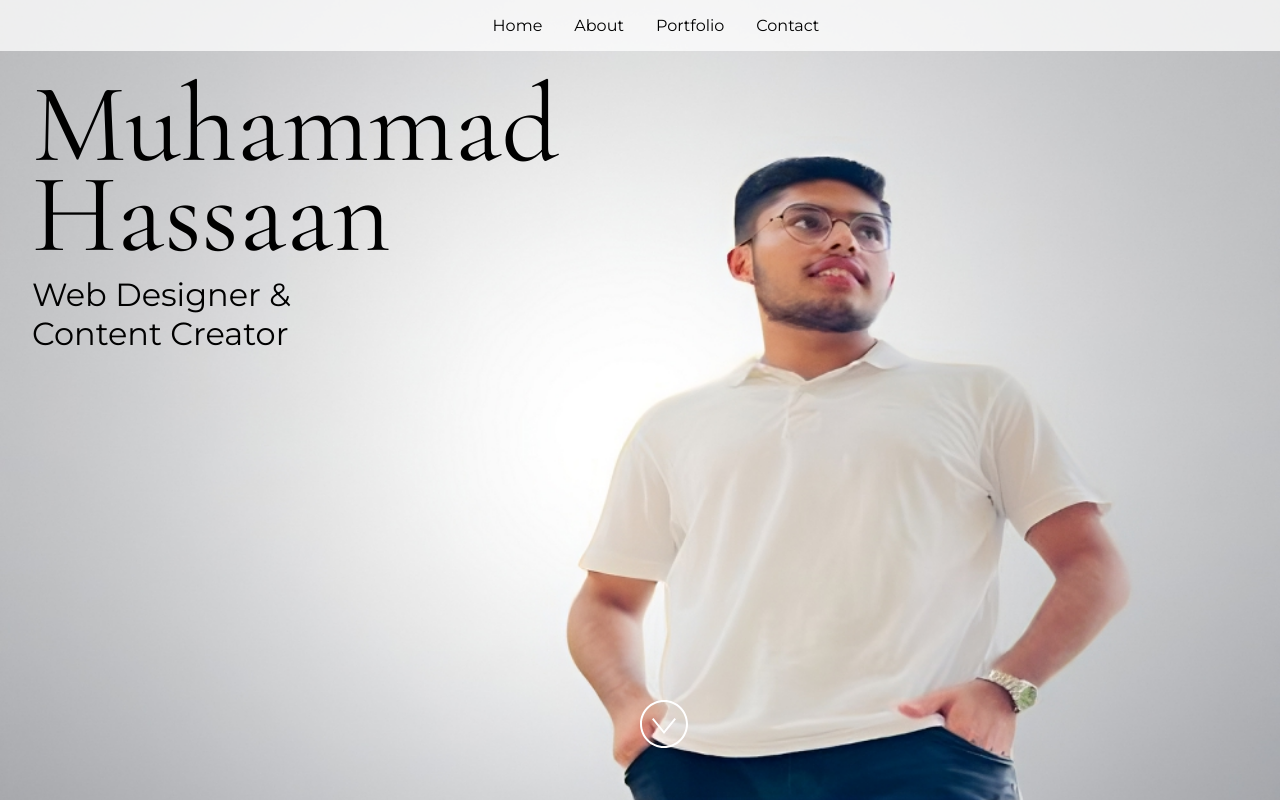
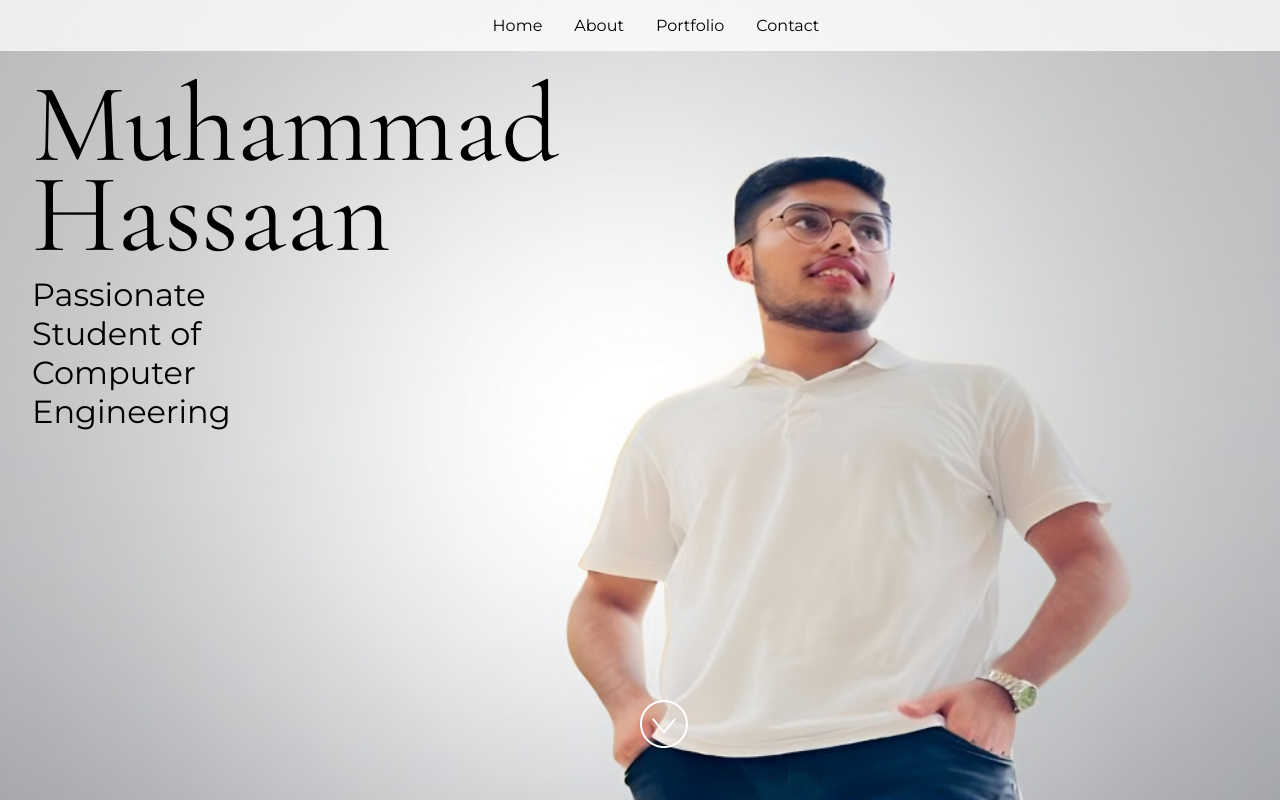
Before and after one commit to hasn20/Portfolio, a React (Vite) app: page / in a window 1280 px wide. Built offline with nearby package versions, Linux system fonts and the light colour scheme.

Commit message:
Update App.jsx

```diff
--- a/src/App.jsx
+++ b/src/App.jsx
@@ -25,14 +25,14 @@ import "./styles.css";
  */
 const siteProps = {
   name: "Muhammad Hassaan",
-  title: "Web Designer & Content Creator",
-  email: "alex@example.com",
-  gitHub: "microsoft",
-  instagram: "microsoft",
-  linkedIn: "satyanadella",
+  title: "Passionate Student of Computer Engineering",
+  email: "muhammadhassaan891@gmail.com",
+  gitHub: "hasn20",
+  instagram: "",
+  linkedIn: "muhammad-hassaan-552671235/",
   medium: "",
-  twitter: "microsoft",
-  youTube: "Code",
+  twitter: "",
+  youTube: "",
 };
 
 const primaryColor = "#4E567E";
```
